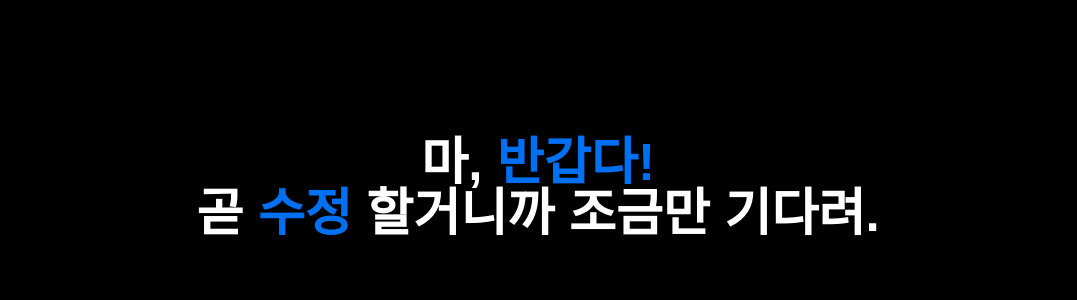
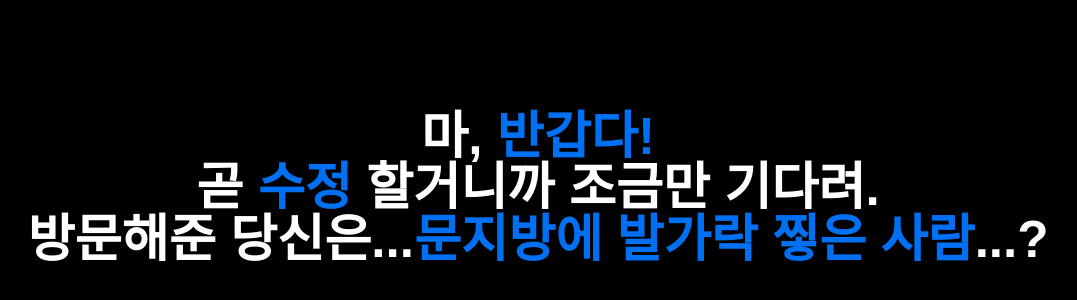
Before and after one commit to sohyge/sohyge.github.io, a Next.js app: page / in a window 1280 px wide. Shown: the part 212-512 px from the top of the page, without its empty margins (102-1179 px from the left). Built offline with nearby package versions, Linux system fonts and the light colour scheme.

Commit message:
웰컴텍스트 임시커밋 (슬롯머신작업 시작)

```diff
--- /dev/null
+++ b/components/SlotMachine/index.tsx
@@ -0,0 +1,27 @@
+import React, { memo, useCallback, useEffect, useState } from "react";
+import * as S from "./style";
+import Text from "../Text";
+
+interface IProps {
+  children?: React.ReactNode;
+  machineList?: any;
+}
+
+const SlotMachine = ({ children, machineList }: IProps) => {
+  const [visitor, setVisitor] = useState("");
+  useEffect(() => {
+    const slotList =
+      machineList[Math.floor(Math.random() * machineList.length)];
+    setVisitor(slotList.text);
+  }, [machineList]);
+  const slotRender = useCallback(() => {
+    return (
+      <S.SlotMachine>
+        <Text color="#0070f3">{visitor}</Text>...?
+      </S.SlotMachine>
+    );
+  }, [visitor]);
+  return <>{slotRender()}</>;
+};
+
+export default memo(SlotMachine);
--- /dev/null
+++ b/components/SlotMachine/style.ts
@@ -0,0 +1,3 @@
+import styled from "styled-components";
+
+export const SlotMachine = styled.span``;
--- a/components/pages/MainContainer/index.tsx
+++ b/components/pages/MainContainer/index.tsx
@@ -1,7 +1,21 @@
 import Title from "../../Title";
 import Text from "../../Text";
 import * as S from "./style";
-
+import SlotMachine from "../../SlotMachine";
+const machineList = [
+  { text: "점심 맛있게 먹은 사람", value: "opt1" },
+  { text: "몸짱", value: "opt2" },
+  { text: "비오는데 우산 안 챙긴 사람", value: "opt3" },
+  { text: "멍청이", value: "opt4" },
+  { text: "월급도둑", value: "opt5" },
+  { text: "영양제 사놓고 안먹는 사람", value: "opt6" },
+  { text: "문지방에 발가락 찧은 사람", value: "opt7" },
+  { text: "배고픈사람", value: "opt8" },
+  { text: "아까 혼나서 기분 안좋은 사람", value: "opt9" },
+  { text: "최근에 헤어진 사람", value: "opt10" },
+  { text: "이틀째 속옷 안 갈아입은 사람", value: "opt11" },
+  { text: "머리 안감은 사람", value: "opt12" },
+];
 const MainContainer = () => {
   return (
     <S.MainContainer className={"center"}>
@@ -16,6 +30,12 @@ const MainContainer = () => {
             곧 <Text color="#0070f3">수정</Text> 할거니까 조금만 기다려.
           </Text>
         </Title>
+        <Title level={1}>
+          <Text font="bold" size={"4vw"} strong>
+            방문해준 당신은...
+            <SlotMachine machineList={machineList} />
+          </Text>
+        </Title>
       </span>
     </S.MainContainer>
   );
```
